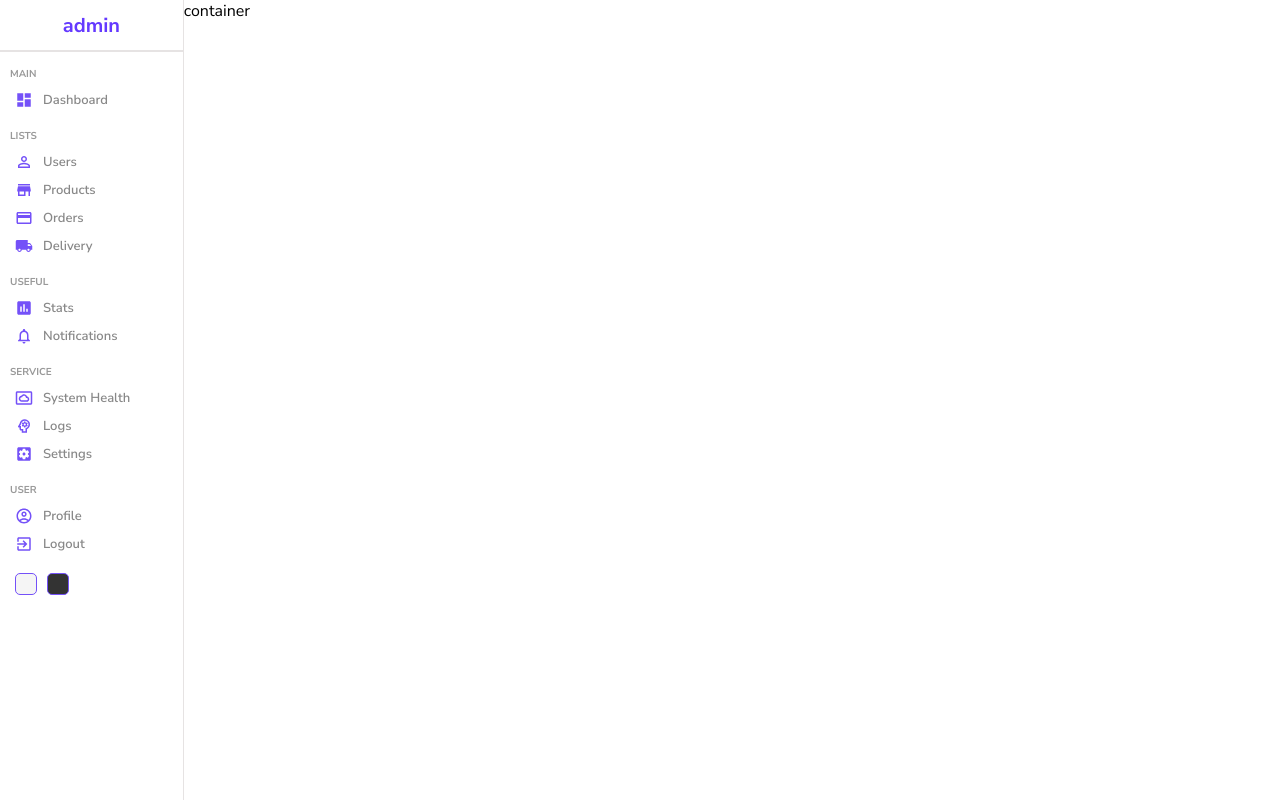
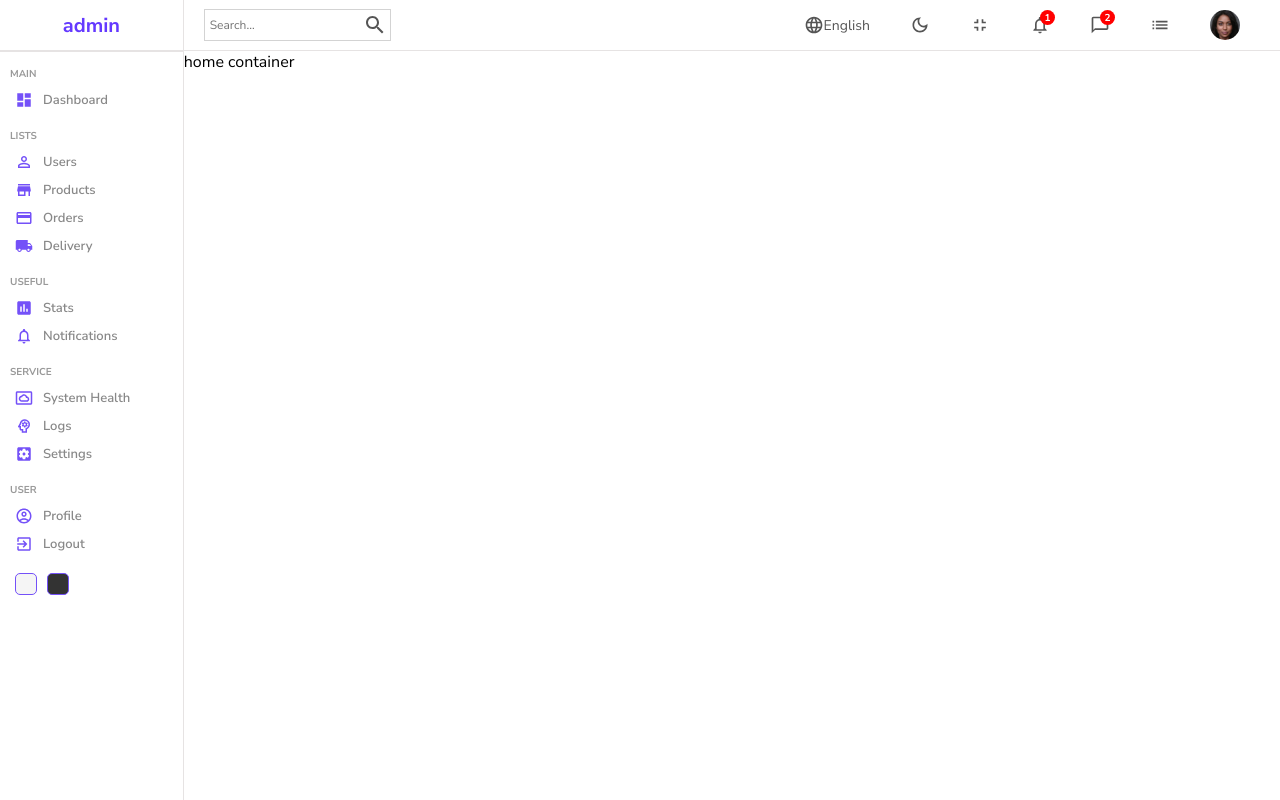
Before and after one commit to madams5320/react-admin-app, a React (Create React App) app: page / in a window 1280 px wide. Built offline with nearby package versions, Linux system fonts and the light colour scheme.

Commit message:
create navbar

```diff
--- a/src/components/navbar/Navbar.js
+++ b/src/components/navbar/Navbar.js
@@ -1,9 +1,57 @@
-import './Navbar.scss'
+import './Navbar.scss';
+
+// import material ui icons
+import SearchOutlinedIcon from '@mui/icons-material/SearchOutlined';
+import LanguageOutlinedIcon from '@mui/icons-material/LanguageOutlined';
+import DarkModeOutlinedIcon from '@mui/icons-material/DarkModeOutlined';
+import FullscreenExitOutlinedIcon from '@mui/icons-material/FullscreenExitOutlined';
+import NotificationsNoneOutlinedIcon from '@mui/icons-material/NotificationsNoneOutlined';
+import ChatBubbleOutlineOutlinedIcon from '@mui/icons-material/ChatBubbleOutlineOutlined';
+import ListOutlinedIcon from '@mui/icons-material/ListOutlined';
 
 const Navbar = () => {
   return (
-    <div className='navbar'>Navbar</div>
-  )
-}
+    <div className="navbar">
+      <div className="wrapper">
+        {/* search bar */}
+        <div className="search">
+          <input type="text" placeholder="Search..." />
+          <SearchOutlinedIcon />
+        </div>
 
-export default Navbar
+        {/* icons */}
+        <div className="items">
+          <div className="item">
+            <LanguageOutlinedIcon className="icon" />
+            English
+          </div>
+          <div className="item">
+            <DarkModeOutlinedIcon className="icon" />
+          </div>
+          <div className="item">
+            <FullscreenExitOutlinedIcon className="icon" />
+          </div>
+          <div className="item">
+            <NotificationsNoneOutlinedIcon className="icon" />
+            {/* Number of Notifications */}
+            <div className="counter">1</div>
+          </div>
+          <div className="item">
+            <ChatBubbleOutlineOutlinedIcon className="icon" />
+            {/* Number of Chat Messages */}
+            <div className="counter">2</div>
+          </div>
+          <div className="item">
+            <ListOutlinedIcon className="icon" />
+          </div>
+          {/* user avatar */}
+          <div className="item">
+            <img src="/images/person1.jpg" alt="avatar" className="avatar" />
+          </div>
+        </div>
+      </div>
+    </div>
+  );
+};
+
+export default Navbar;
--- a/src/components/navbar/Navbar.scss
+++ b/src/components/navbar/Navbar.scss
@@ -0,0 +1,75 @@
+.navbar {
+  height: 50px;
+  border-bottom: 0.5px solid rgb(230, 227, 227);
+  display: flex;
+  align-items: center;
+  font-size: 14px;
+  color: #555;
+
+  .wrapper {
+    width: 100%;
+    padding: 20px;
+    display: flex;
+    align-items: center;
+    justify-content: space-between;
+
+    .search {
+      display: flex;
+      align-items: center;
+      border: 0.5px solid lightgray;
+      padding: 3px;
+
+      input {
+        border: none;
+        // remove outline shown on click
+        outline: none;
+        // needed for darkmode
+        background-color: transparent;
+
+        &::placeholder {
+          font-size: 12px;
+        }
+      }
+    }
+
+    .items {
+      display: flex;
+      align-items: center;
+
+      .item {
+        display: flex;
+        align-items: center;
+        margin: 20px;
+        // needed for counter class
+        position: relative;
+
+        .icon {
+          font-size: 20px;
+        }
+
+        .avatar {
+          width: 30px;
+          height: 30px;
+          border-radius: 50%;
+        }
+
+        .counter {
+          width: 15px;
+          height: 15px;
+          background-color: red;
+          border-radius: 50%;
+          color: white;
+          display: flex;
+          align-items: center;
+          justify-content: center;
+          font-size: 10px;
+          font-weight: bold;
+          // change position to move container on top of another container
+          position: absolute;
+          top: -5px;
+          right: -5px;
+        }
+      }
+    }
+  }
+}
--- a/src/pages/home/Home.js
+++ b/src/pages/home/Home.js
@@ -1,3 +1,4 @@
+import Navbar from '../../components/navbar/Navbar';
 import Sidebar from '../../components/sidebar/Sidebar';
 import './Home.scss';
 
@@ -5,7 +6,10 @@
   return (
     <div className="home">
       <Sidebar />
-      <div className='homeContainer'>container</div>
+      <div className='homeContainer'>
+        <Navbar />
+        home container
+      </div>
     </div>
   );
 };
```
Also changed, not shown: public/images/Person1.jpg (added).
